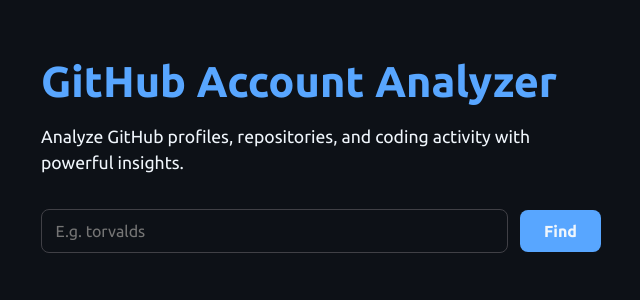
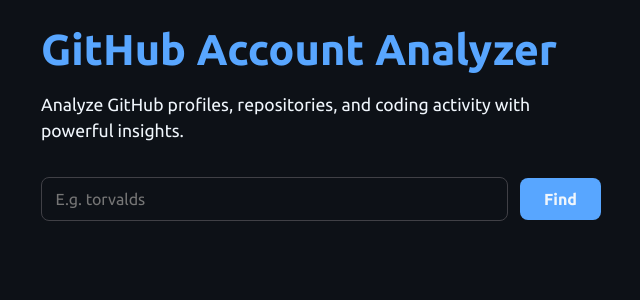
Before and after one commit to akashwijerathna07/github-account-analyzer, a React (Vite) app: page / in a window 1280 px wide. Shown: the top 300 px of the page, without its empty margins (319-959 px from the left). Built offline with nearby package versions, Linux system fonts and the light colour scheme; no server answers.

Commit message:
Finished GitHub Account Analyzer

```diff
--- a/src/App.css
+++ b/src/App.css
@@ -18,7 +18,7 @@
     padding-bottom: 2rem;
 }
 .app-heading h1 {
-    margin: 3rem 0 0;
+    margin: 1rem 0 0;
     font-size: clamp(2rem, 5vw, 2.7rem);
     font-weight: 700;
     line-height: 1.2;
@@ -111,6 +111,7 @@
     border: 2px solid #404046;
     border-radius: var(--radius-sm);
     margin-top: 20px;
+    margin-bottom: 1rem;
 
 }
 .profile-container{
--- a/src/App.jsx
+++ b/src/App.jsx
@@ -62,7 +62,6 @@
 
       const repoData = await repoResponse.json();
       setRepos(repoData);
-      console.log(repoData);
 
     }
     catch(e) {
```
